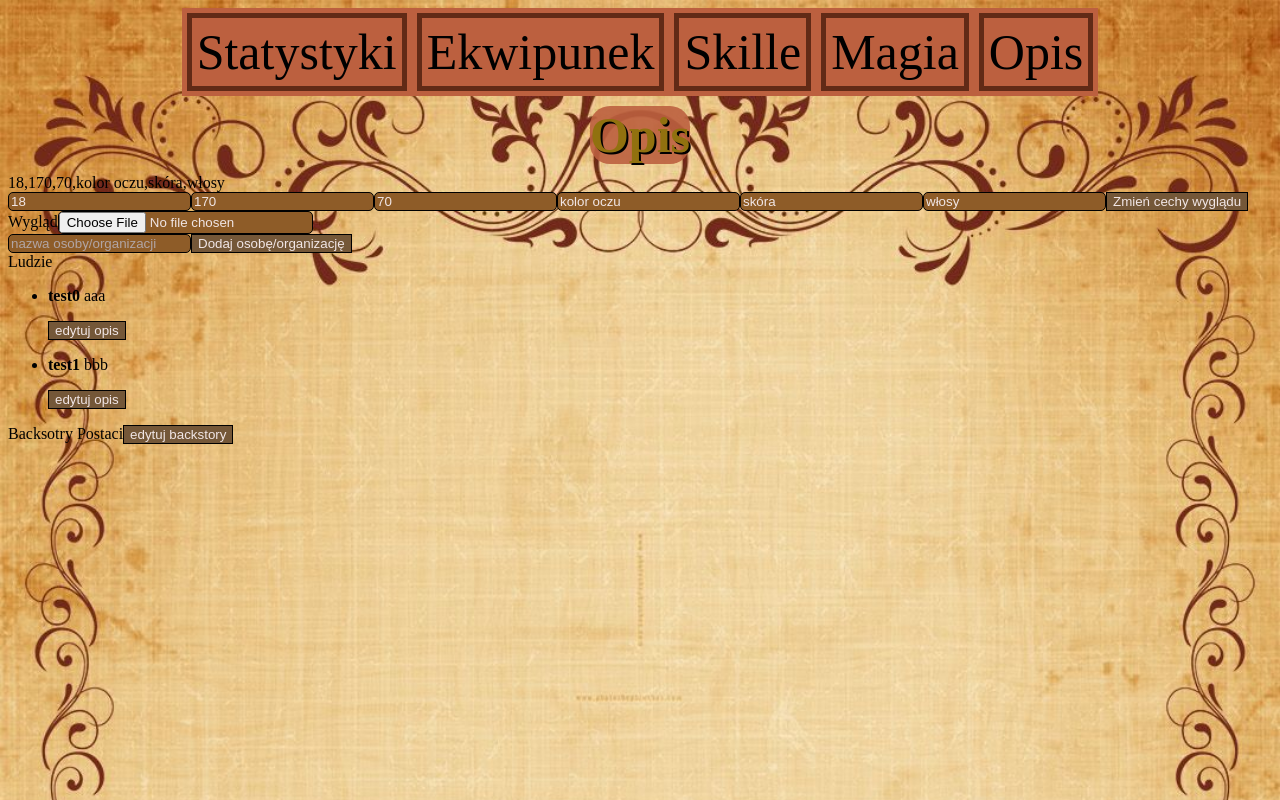
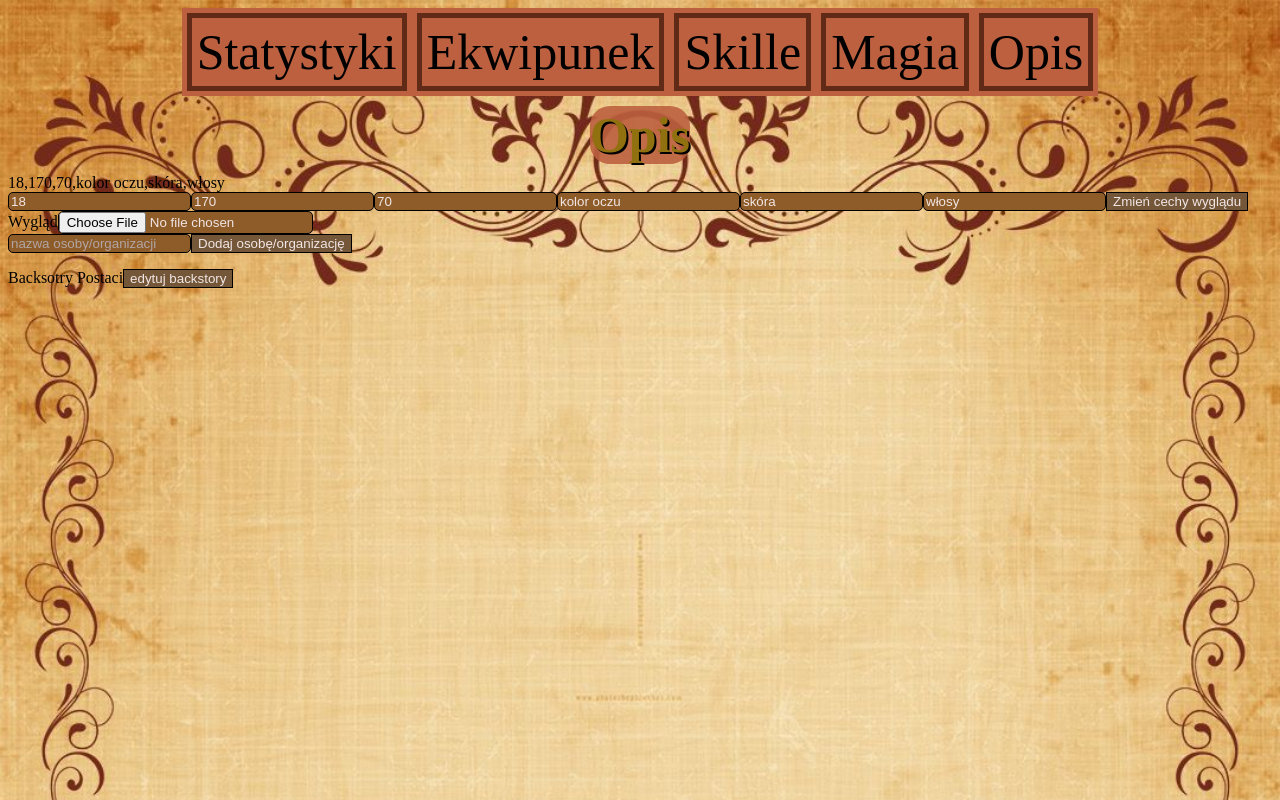
Before and after one commit to zuzio15/DnD-CharacterSheet, a React (Vite) app: page /#/description in a window 1280 px wide. Built offline with nearby package versions, Linux system fonts and the light colour scheme; a web font is replaced by a local one.

Commit message:
description - people work

```diff
--- a/src/pages/DescriptionPage.jsx
+++ b/src/pages/DescriptionPage.jsx
@@ -3,8 +3,8 @@ import {PresentationCharacteristics} from "./DescriptionScripts/PresentationChar
 import {usePresentationsCharacteristics} from "./DescriptionScripts/usePresentationsCharacteristics";
 import {Backstory} from "./DescriptionScripts/Backstory";
 import {useBackstory} from "./DescriptionScripts/useBackstory";
-import {People} from "./DescriptionScripts/People";
-import {usePeople} from "./DescriptionScripts/usePeople";
+import {Person} from "./DescriptionScripts/Person";
+import {usePerson} from "./DescriptionScripts/usePerson";
 
 //Wygląd zrobić osobno
 
@@ -12,7 +12,7 @@ export default function DescriptionPage() {
 
     const {characteristics,changePresentationCharacteristics} = usePresentationsCharacteristics();
     const {backstory,editBackstory} = useBackstory();
-    const {people,editDescription} = usePeople();
+    const {people,addPerson,editDescription} = usePerson();
 
     const [age, setAge] = useState(characteristics.age)
     const [height, setHeight] = useState(characteristics.height)
@@ -30,7 +30,14 @@ export default function DescriptionPage() {
     const resetForms=()=>{
         setPeopleName("")
     }
+    const listItems = people.map(person =>
+        <Person
+            key={person.id}
+            person={person}
+            editDescription={editDescription}
+        />
 
+    );
     const handleInput = (e) => {
         const file = e.target.files[0];
         if (!file) return;
@@ -103,10 +110,9 @@ export default function DescriptionPage() {
                 onChange={(e) => {setPeopleName(e.target.value)}}
             />
             <button onClick={()=>{addPerson(peopleName); resetForms()}}> Dodaj osobę/organizację</button>
-            <People
-                people={people}
-                editDescription={editDescription}
-            />
+
+            <ul>{listItems}</ul>
+
             <Backstory
                 text={backstory}
                 editBackstory={editBackstory}
--- a/src/pages/DescriptionScripts/People.jsx
+++ /dev/null
@@ -1,34 +0,0 @@
-import React, {useEffect, useState} from "react";
-
-
-export function People({id,people,editDescription}) {
-    const [isEditing, setIsEditing] = useState(false);
-    const listItems = people.map(person =>
-
-        <li key={person.id}>
-            <p>
-                <b>{person.name}</b>
-                {' ' + person.description}
-
-            </p>
-            <button onClick={()=>{setIsEditing(!isEditing)}}>edytuj opis</button>
-            {isEditing && (
-                <div>
-                    <textarea defaultValue={person.description}></textarea>
-                    <button onClick={()=>{editDescription(id);setIsEditing(false)}}>Zapisz opis</button>
-                </div>
-            )}
-
-        </li>
-    );
-
-    return(
-        <div>
-            Ludzie
-            <ul>{listItems}</ul>
-
-        </div>
-    )
-
-
-}
--- /dev/null
+++ b/src/pages/DescriptionScripts/Person.jsx
@@ -0,0 +1,30 @@
+import React, {useEffect, useState} from "react";
+
+
+export function Person({person,editDescription}) {
+    const [isEditing, setIsEditing] = useState(false);
+    const [text,setText]=useState(person.description)
+
+    return(
+        <div>
+            <li>
+                <p>
+                    <b>{person.name}</b>
+                    {' ' + person.description}
+                    <button onClick={()=>{setIsEditing(!isEditing)}}>edytuj opis</button>
+                </p>
+
+                {isEditing && (
+                    <div>
+                        <textarea defaultValue={text} onChange={(e)=>setText(e.target.value)}></textarea>
+                        <button onClick={()=>{editDescription(person.id,text);setIsEditing(false)}}>Zapisz opis</button>
+                    </div>
+                )}
+
+            </li>
+
+        </div>
+    )
+
+
+}
--- a/src/pages/DescriptionScripts/usePeople.jsx
+++ /dev/null
@@ -1,21 +0,0 @@
-import React, {useEffect, useState} from "react";
-
-export function usePeople() {
-    const [people, setPeople] = useState([{id:0,name:"test0",description:"aaa"},{id:1,name:"test1",description: "bbb"}]);
-
-    const addPerson = (peopleName) => {
-        setPeople([...people,
-            {
-                id: Date.now(),
-                name: peopleName,
-                description: ""
-            }])
-    }
-
-    const editDescription = (id) => {
-
-    }
-
-    return {people,addPerson,editDescription}
-
-}
--- /dev/null
+++ b/src/pages/DescriptionScripts/usePerson.jsx
@@ -0,0 +1,33 @@
+import React, {useEffect, useState} from "react";
+
+export function usePerson() {
+    const [people, setPeople] = useState(() => {
+        const saved = localStorage.getItem("people")
+        return saved ? JSON.parse(saved) : [];
+    });
+
+    const addPerson = (peopleName) => {
+        setPeople(prev => [
+            ...prev,
+            {
+                id: Date.now(),
+                name: peopleName,
+                description: ""
+            }
+        ])
+    }
+
+    const editDescription = (id,desc) => {
+        const index =people.findIndex(people=>people.id===id);
+        const tempPerson={...people[index], description:desc}
+        const tempPeople =[...people.slice(0,index),tempPerson,...people.slice(index+1)]
+        setPeople(tempPeople);
+    }
+
+    useEffect(() => {
+        localStorage.setItem("people",JSON.stringify(people))
+    }, [people]);
+
+    return {people,addPerson,editDescription}
+
+}
```
